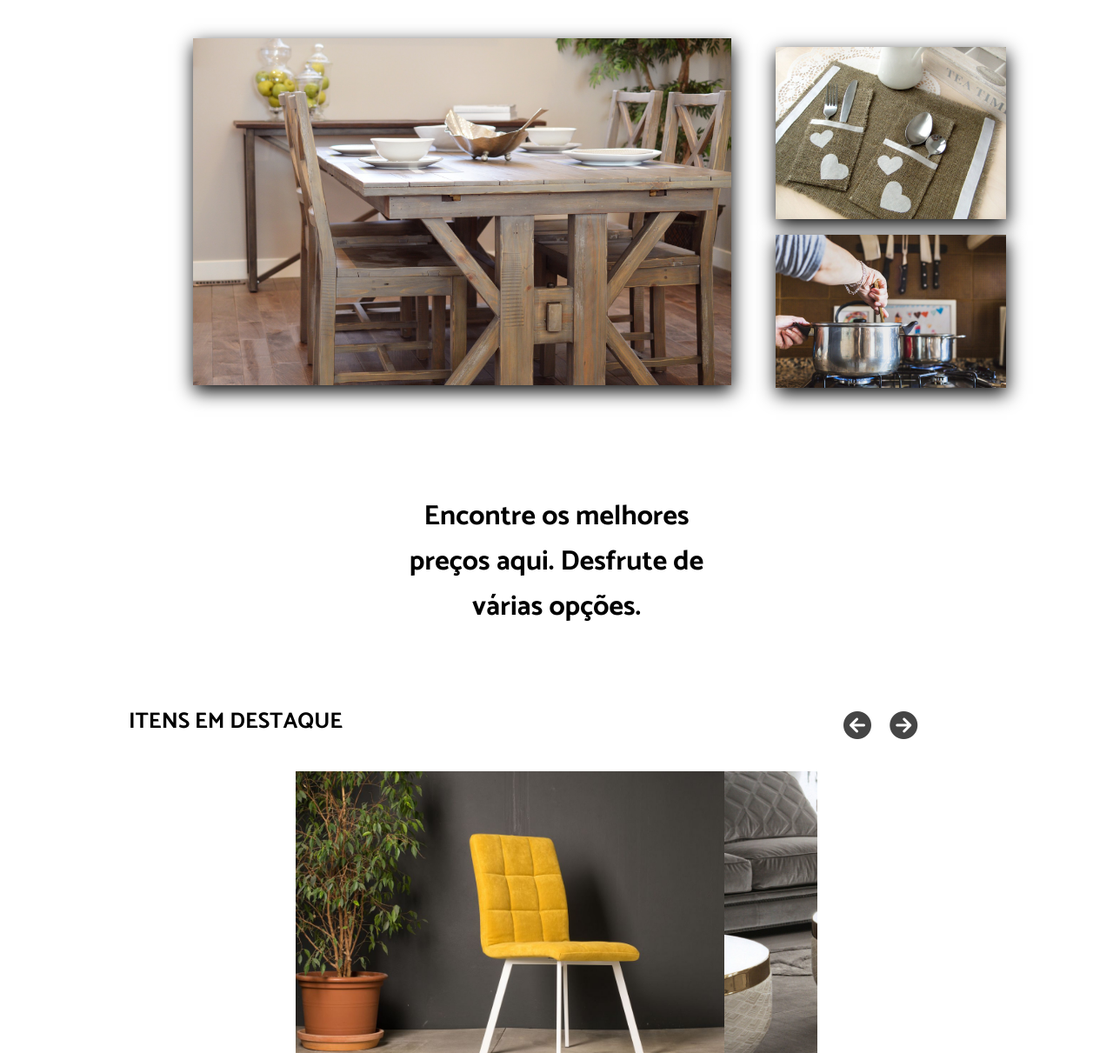
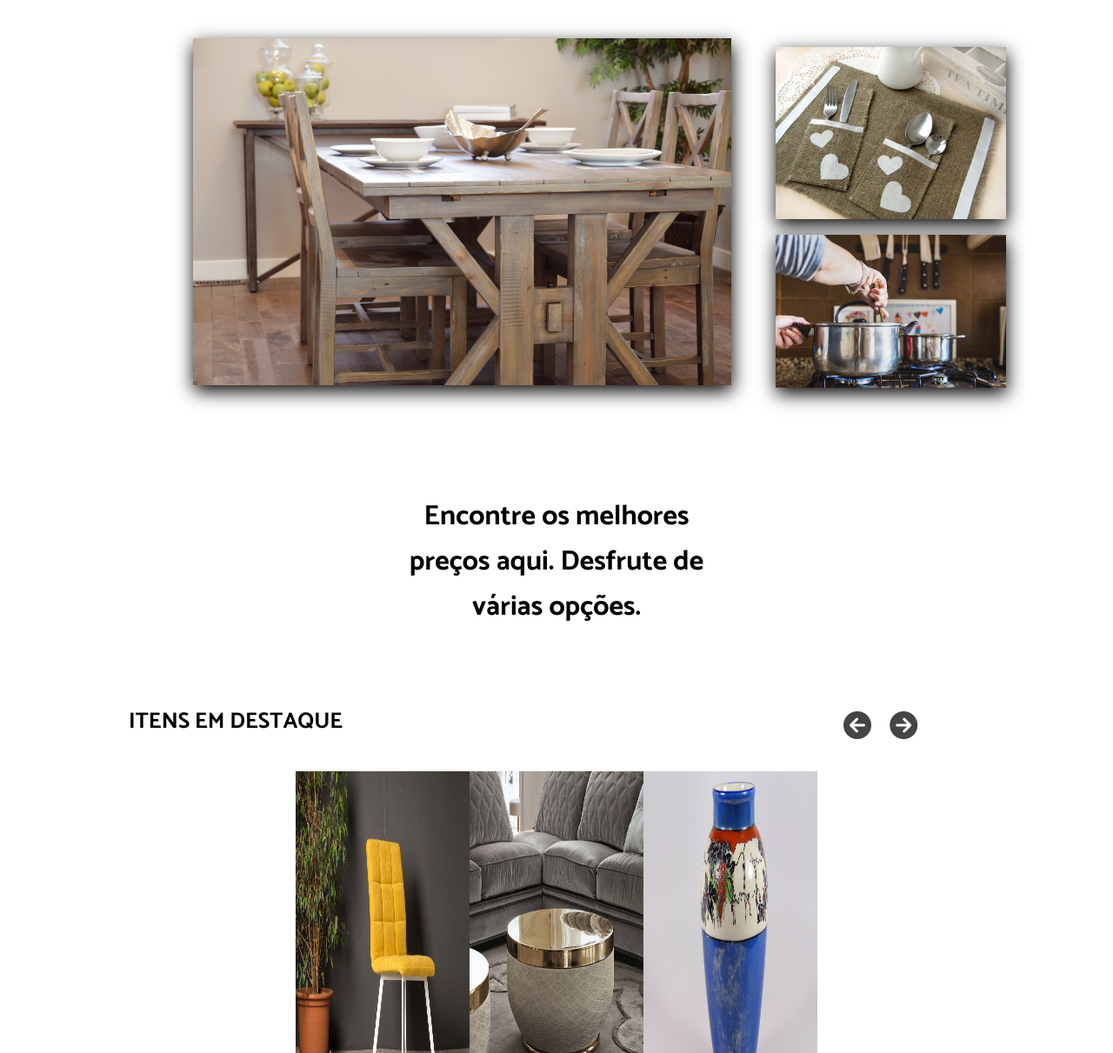
Before and after one commit to cebast4err/Projeto-Venda, a plain HTML site: page index.html in a window 1280 px wide. Shown: the part 89-1300 px from the top of the page at 87% size. Drawn offline with Linux system fonts and the light colour scheme.

Commit message:
Projeto Vendas

```diff
--- a/index.css
+++ b/index.css
@@ -639,8 +639,8 @@ footer li a {
         font-weight: 700;
     }
     .Imgs img {
-        height: 370px;
-        width: auto;
+        height: 400px;
+        width: 100%;
     }
 
     .submenu {
@@ -809,5 +809,3 @@ footer li a {
         color: #000;
     }
 }
-@media screen and (min-width: 3440px) {
-}
```
